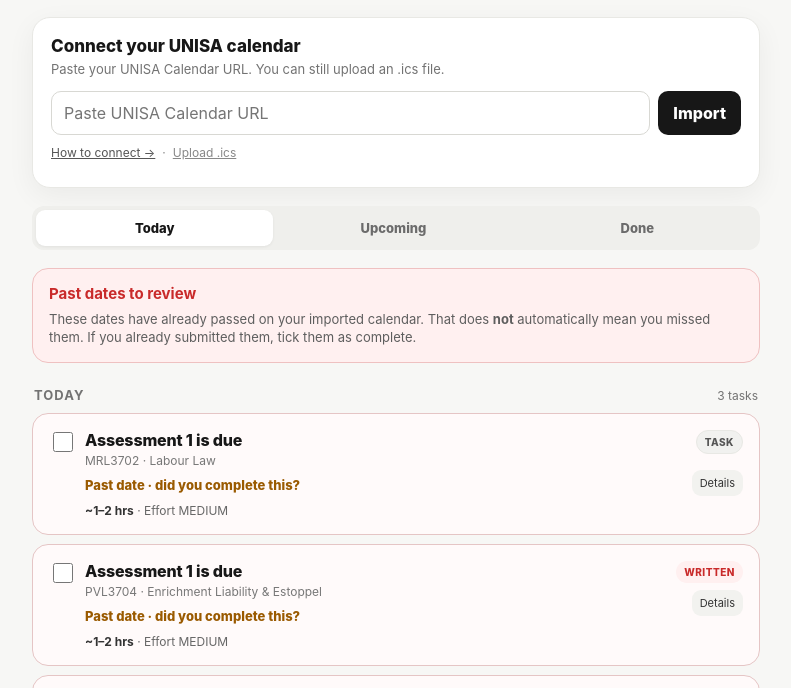
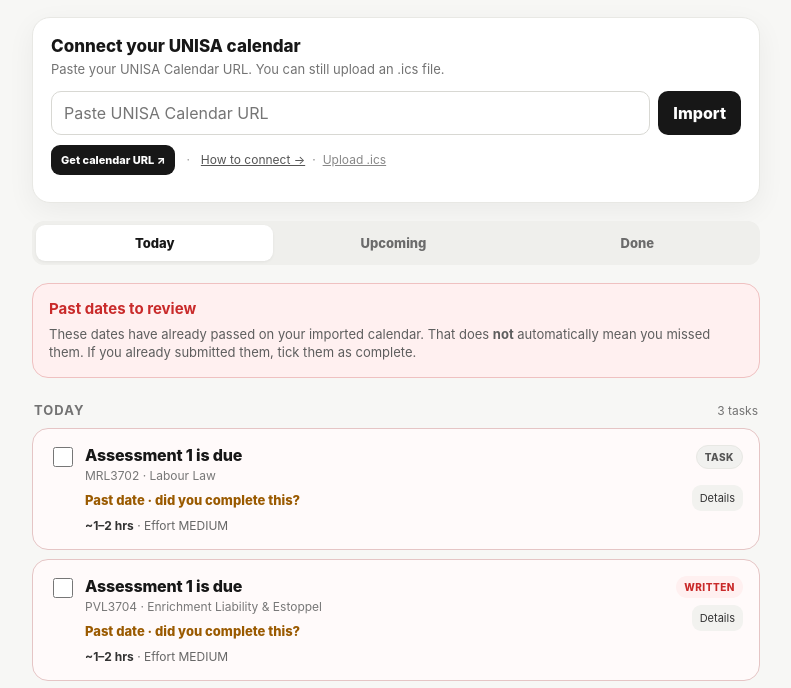
Before and after one commit to Fredangasiye/UNISA-HELPER, a website: page index.html in a window 1280 px wide. Shown: the part 111-799 px from the top of the page, without its empty margins (244-1035 px from the left). Drawn offline with Linux system fonts and the light colour scheme.

Commit message:
Add files via upload

```diff
--- a/index.html
+++ b/index.html
@@ -26,12 +26,12 @@
 
 .importNotice{margin-top:10px;padding:10px 12px;border-radius:10px;background:#f4f4f1;font-size:12px;line-height:1.35;color:#555}.importNotice strong{color:#171717}
 .tab.hasUpcoming{position:relative}.tab.hasUpcoming:after{content:"";position:absolute;top:6px;right:10px;width:7px;height:7px;border-radius:50%;background:#171717}.upcomingCount{margin-left:5px;font-size:10px;font-weight:800;opacity:.7}
-</style>
+.getCalendarBtn{display:inline-block;background:#171717;color:#fff;text-decoration:none;border-radius:9px;padding:8px 10px;font-size:11px;font-weight:800}.dotSep{color:#999;margin:0 4px}</style>
 </head>
 <body>
 <div class="app">
   <header class="header"><div><div class="brand">UNISA · My Work</div><h1 id="greeting">Good morning.</h1><div class="sub">Your calendar, translated into what you actually need to do.</div></div><button class="ghost" id="reset">Reset</button></header>
-  <section class="importBox"><div class="importTitle">Connect your UNISA calendar</div><div class="importSub">Paste your UNISA Calendar URL. You can still upload an .ics file.</div><div class="urlRow"><input id="calendarUrl" class="urlInput" type="text" autocomplete="off" autocapitalize="none" spellcheck="false" inputmode="url" placeholder="Paste UNISA Calendar URL"><button id="importUrl" class="importBtn">Import</button></div><div class="importHint"><button id="howUrl" class="howBtn">How to connect →</button><span>·</span><label class="uploadMini">Upload .ics<input id="file" type="file" accept=".ics,text/calendar"></label></div><div id="importStatus" class="importStatus"></div></section>
+  <section class="importBox"><div class="importTitle">Connect your UNISA calendar</div><div class="importSub">Paste your UNISA Calendar URL. You can still upload an .ics file.</div><div class="urlRow"><input id="calendarUrl" class="urlInput" type="text" autocomplete="off" autocapitalize="none" spellcheck="false" inputmode="url" placeholder="Paste UNISA Calendar URL"><button id="importUrl" class="importBtn">Import</button></div><div class="importHint"><a class="getCalendarBtn" href="https://mymodules.dtls.unisa.ac.za/calendar/view.php" target="_blank" rel="noopener">Get calendar URL ↗</a> <span class="dotSep">·</span> <button id="howUrl" class="howBtn">How to connect →</button><span>·</span><label class="uploadMini">Upload .ics<input id="file" type="file" accept=".ics,text/calendar"></label></div><div id="importStatus" class="importStatus"></div></section>
   <div class="tabs"><button class="tab active" data-tab="today">Today</button><button class="tab" data-tab="upcoming">Upcoming<span class="upcomingCount" id="upcomingCount"></span></button><button class="tab" data-tab="done">Done</button></div>
   <main id="main"><div class="hero"><div class="heroTitle">Your UNISA work will appear here.</div><div class="heroMsg">Paste your UNISA Calendar URL above, then tap Import. Nothing is loaded until you connect your own calendar.</div></div></main>
   <section><div class="sectionHead"><h2>Your progress</h2><span class="count">This semester</span></div><div class="stats"><div class="stat"><b id="streak">0</b><span>day streak</span></div><div class="stat"><b id="rate">0%</b><span>completion rate</span></div><div class="stat"><b id="early">—</b><span>avg. days early</span></div><div class="stat"><b id="best">—</b><span>best module</span></div></div></section>
```
